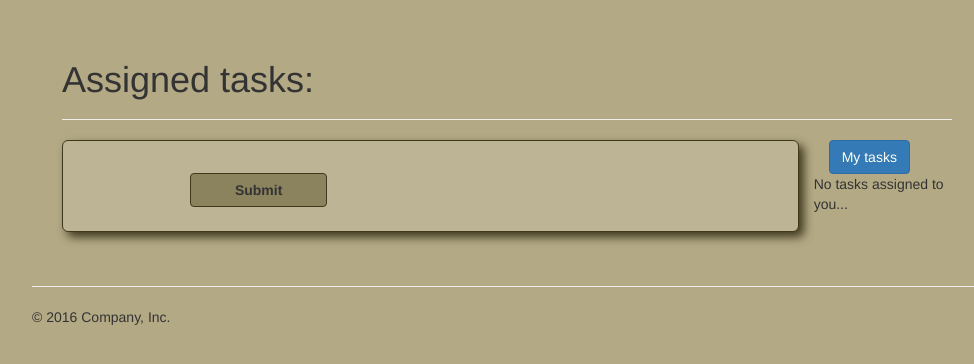
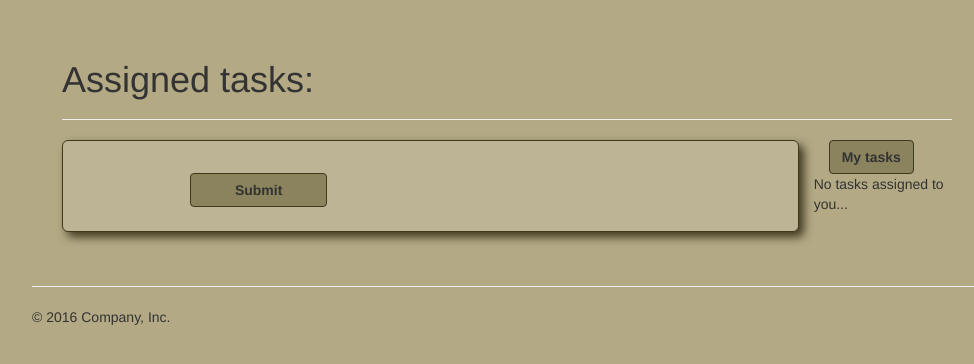
Before and after one commit to ilitvinoff/task-trackerapp, a Django app: template trackerapp/templates/trackerapp/assigned_list.html in a window 1280 px wide. Shown: the part 65-429 px from the top of the page, without its empty margins (38-1012 px from the left). Run offline with Django 3.2, Linux system fonts and the light colour scheme; the template is opened without the code that fills it, so the values that code supplies are empty; some libraries are stand-ins or nearby versions.

Commit message:
more css

```diff
--- a/templates/registration/logged_out.html
+++ b/templates/registration/logged_out.html
@@ -3,5 +3,5 @@
 {% block content %}
     <p>Logged out!</p>
 
-    <a class="btn btn-primary" href="{% url 'login' %}">Click here to login again.</a>
+    <a class="btn btn-default" href="{% url 'login' %}">Click here to login again.</a>
 {% endblock %}
--- a/templates/registration/login.html
+++ b/templates/registration/login.html
@@ -36,6 +36,6 @@
     </form>
 
     {# Assumes you setup the password_reset view in your URLconf #}
-    <p><a class="btn btn-primary" href="{% url 'password_reset' %}">Lost password?</a></p>
+    <p><a class="btn btn-default" href="{% url 'password_reset' %}">Lost password?</a></p>
 
 {% endblock content %}
--- a/templates/registration/password_reset_complete.html
+++ b/templates/registration/password_reset_complete.html
@@ -2,6 +2,6 @@
 {% block content %}
 
     <h1>The password has been changed!</h1>
-    <p><a class="btn btn-primary" href="{% url 'login' %}">log in again?</a></p>
+    <p><a class="btn btn-default" href="{% url 'login' %}">log in again?</a></p>
 
 {% endblock %}
--- a/trackerapp/templates/trackerapp/assigned_list.html
+++ b/trackerapp/templates/trackerapp/assigned_list.html
@@ -22,7 +22,7 @@
     </form>
 
     <div class="col-md-2">
-        <a class="btn btn-primary" href="{% url 'index' %}">My tasks</a>
+        <a class="btn btn-default" href="{% url 'index' %}">My tasks</a>
     </div>
 
     {% comment %} If list exist, then printout it {% endcomment %}
@@ -37,7 +37,7 @@
                     </div>
 
                     <div class="panel-body">
-                        <a class="btn btn-primary" role="button" href="{% url 'update-task-status' pk=task.pk %}">Update
+                        <a class="btn btn-default" role="button" href="{% url 'update-task-status' pk=task.pk %}">Update
                             task's status</a>
                     </div>
 
--- a/trackerapp/templates/trackerapp/userprofile_detail.html
+++ b/trackerapp/templates/trackerapp/userprofile_detail.html
@@ -17,7 +17,7 @@
                                     <li><strong>email:</strong> {{ userprofile.owner.email }}</li>
                                 </ul>
 
-                                <p><a href="{% url 'user-profile-update' pk=userprofile.id %}" class="btn btn-primary"
+                                <p><a href="{% url 'user-profile-update' pk=userprofile.id %}" class="btn btn-default"
                                       role="button"><strong>Update</strong></a>
 
                             </div>
```
